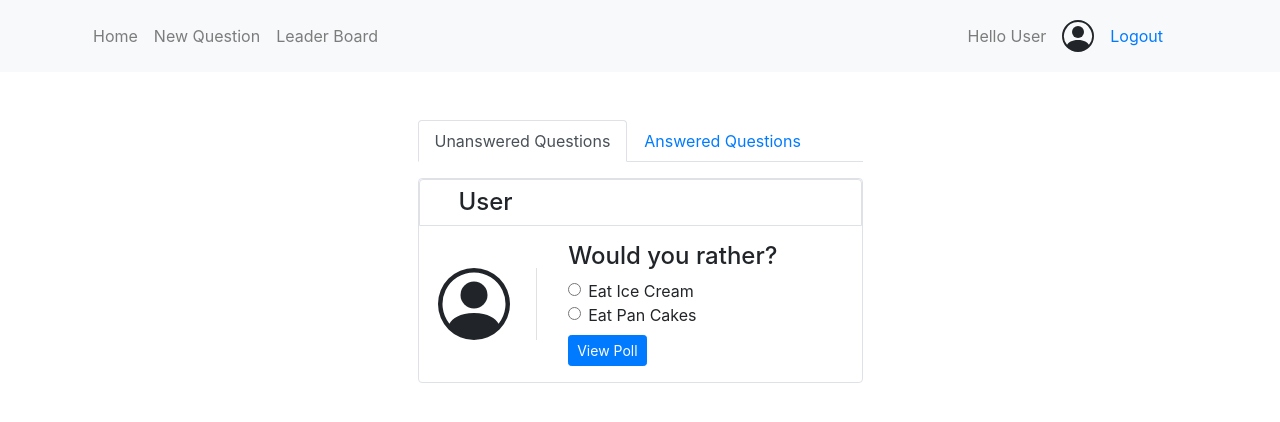
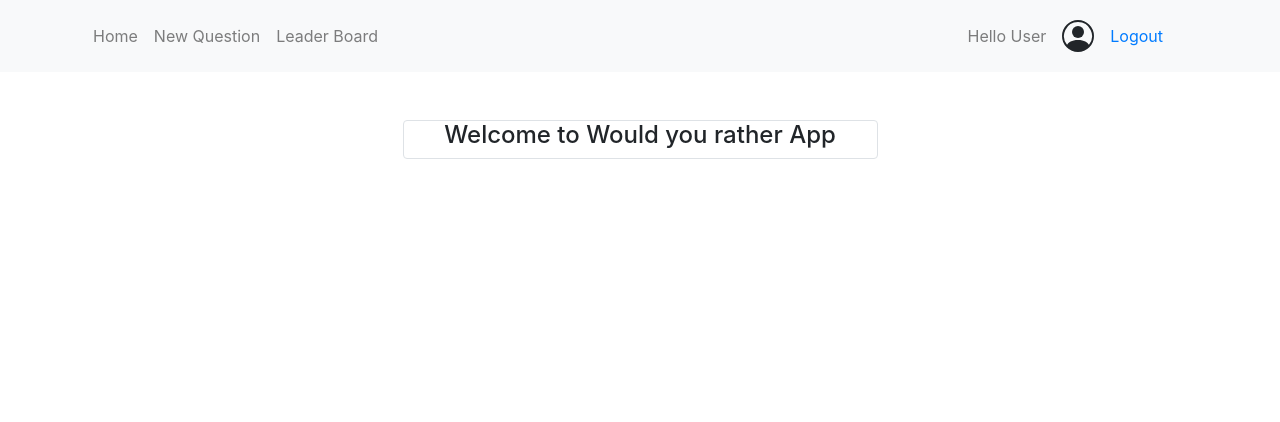
Before and after one commit to sandeep2194/would-you-rather, a React (Create React App) app: page / in a window 1280 px wide. Shown: the top 422 px of the page. Built offline with nearby package versions, Linux system fonts and the light colour scheme.

Commit message:
add login form

```diff
--- a/src/App.js
+++ b/src/App.js
@@ -1,12 +1,13 @@
 import React, { Fragment } from 'react'
 import { Header } from './components/header'
 import { PollsList } from './components/pollsList'
+import { LoginForm } from './components/loginForm'
 
 function App() {
   return (
     <Fragment>
       <Header />
-      <PollsList />
+      <LoginForm />
     </Fragment>
   );
 }
--- /dev/null
+++ b/src/components/loginForm.js
@@ -0,0 +1,21 @@
+import React from 'react'
+import { Container, Row, Col, Image } from 'react-bootstrap'
+
+export const LoginForm = (props) => {
+    return (
+        <Container className='my-5'>
+            <Row className="justify-content-center">
+                <Col className='border rounded' lg={5}>
+                    <Row className="justify-content-center">
+                        <h4>Welcome to Would you rather App</h4>
+                    </Row>
+                </Col>
+            </Row>
+            <Row>
+                <Col>
+
+                </Col>
+            </Row>
+        </Container>
+    )
+}
```
